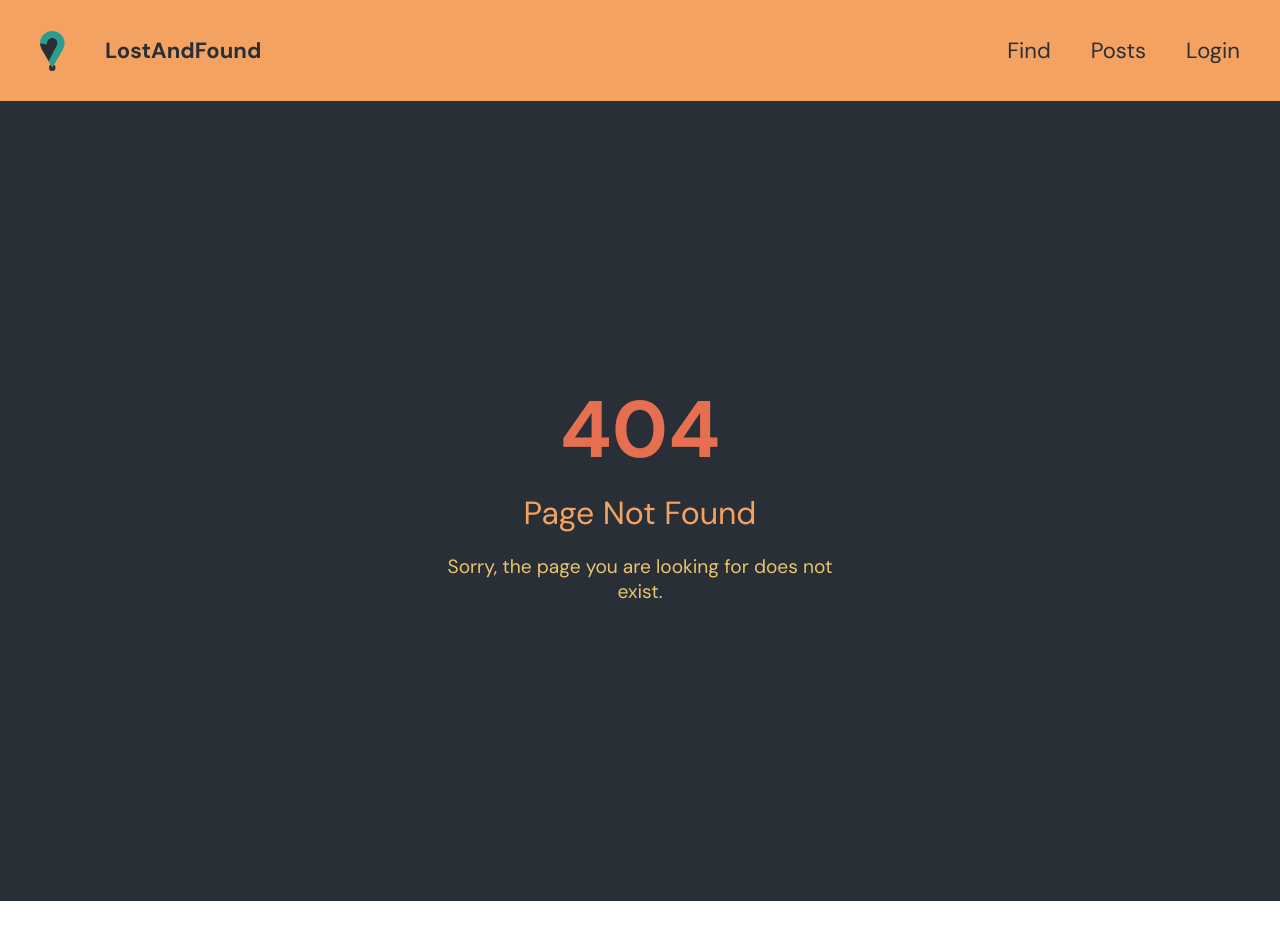
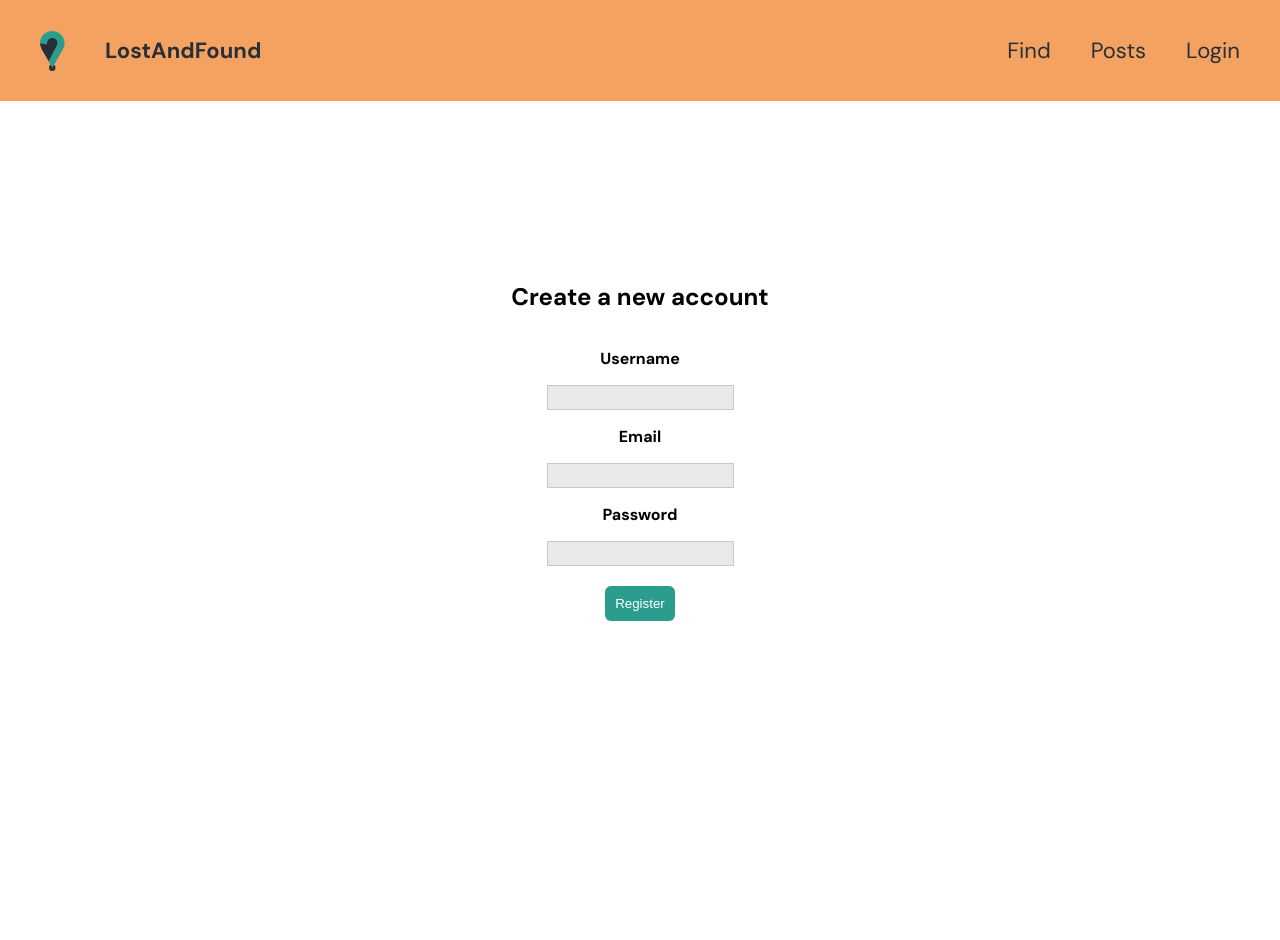
Before and after one commit to Juda0/Lost-Found, a React (Create React App) app in the folder client/: page /register in a window 1280 px wide. Before the commit this address had no page. Shown: the top 940 px of the page. Before the commit the page ends 901 px from the top, so only its background shows below. Built offline with nearby package versions, Linux system fonts and the light colour scheme.

Commit message:
register functionality added

```diff
--- a/client/src/App.js
+++ b/client/src/App.js
@@ -1,8 +1,9 @@
 import Navbar from "./components/Shared/Navbar.js"
 import Posts from "./components/Posts/Posts.js"
 import Login from "./components/Login/Login.js"
-import NoMatch from './components/NoMatch/NoMatch.js';
-import { Routes, Route } from 'react-router-dom';
+import Register from "./components/Register/Register.js"
+import NoMatch from './components/NoMatch/NoMatch.js'
+import { Routes, Route } from 'react-router-dom'
 
 function App() {
   return (
@@ -13,6 +14,7 @@ function App() {
           <Route path="/" />
           <Route path="/posts" element={ <Posts />} />
           <Route path="/login" element={<Login />} />
+          <Route path="/register" element={<Register />} />
           <Route path="*" element={<NoMatch />} />
     </Routes>
 
--- a/client/src/components/Login/Login.css
+++ b/client/src/components/Login/Login.css
@@ -4,6 +4,29 @@
   align-items: center;
   padding-top: 20vh;
   height: 100vh; /* This centers the form vertically on the page */
+}
+
+.button-container {
+  display: flex;
+  justify-content: space-between;
+  width: 100%;
+  margin-top: 10px;
+}
+
+.btnPrimary {
+  flex: 1;
+}
+
+.btnSecondary {
+  margin-left: 10px; /* Add margin for spacing */
+  background-color: transparent;
+  border: 1px solid #2a9d8f;
+  color: #2a9d8f;
+}
+.btnSecondary:hover {
+  margin-left: 10px; /* Add margin for spacing */
+  background-color: transparent;
+  color: #000000;
 }
 
 label{
@@ -15,22 +38,3 @@ input{
   background-color: rgb(233, 233, 233);
   border: 1px solid #292f362c;
 }
-
-button{
-  margin: 20px;
-  padding: 10px;
-  cursor: pointer;
-  background-color: #2a9d8f;
-  transition: all .3s;
-  color: white;
-  border: none;
-  border-radius: 6px;
-}
-
-button:hover{
-  background-color: #47beb1;
-}
-
-#errorMessage{
-  color: red;
-}
--- a/client/src/components/Login/Login.js
+++ b/client/src/components/Login/Login.js
@@ -1,7 +1,7 @@
-import { useEffect, useState } from 'react';
+import { useState } from 'react';
 import axios from '../../config/axiosConfig';
 import './Login.css';
-import { json } from 'react-router-dom';
+import { useNavigate } from 'react-router-dom';
 
 async function userLogin(credentials) {
   try {
@@ -33,6 +33,8 @@ const Login = () => {
   const [password, setPassword] = useState("");
   const [errorMessage, setError] = useState(null); // State for displaying login errors
 
+  const navigate = useNavigate();
+
     const handleSubmit = async (e) => {
       e.preventDefault();
       setError(null); // Clear any previous error
@@ -48,10 +50,18 @@ const Login = () => {
       }
     };
 
+
+    // Navigate to the registration page when the "Register" button is clicked
+    const handleRegisterClick = () => {
+      navigate('/register')
+    };
+
   return (
     <>
     <center>
-      <form className='userForm' onSubmit={handleSubmit}>
+      <div className='userForm'>
+        <form  onSubmit={handleSubmit}>
+        <h2>Sign in to your account</h2>
           <label>
             <p>Email</p>
             <input type="text" name='email' onChange={(e) => setEmail(e.target.value)}/>
@@ -60,11 +70,13 @@ const Login = () => {
             <p>Password</p>
             <input type="password" name='password' onChange={(e) => setPassword(e.target.value)}/>
           </label>
-        <div>
-          <button type="submit">Login</button>
+          <div className="button-container">
+            <button type="submit" className='btnPrimary'>Login</button>
+            <button onClick={handleRegisterClick} className='btnSecondary'>Register</button>
           </div>
+        </form>
         <p id='errorMessage'>{errorMessage}</p>
-      </form>
+      </div>
     </center>
     </>
   );
--- /dev/null
+++ b/client/src/components/Register/Register.css
@@ -0,0 +1,36 @@
+.userForm {
+  display: flex;
+  flex-direction: column;
+  align-items: center;
+  padding-top: 20vh;
+  height: 100vh; /* This centers the form vertically on the page */
+}
+
+label{
+  font-weight: bold;
+}
+
+input{
+  padding: 4px;
+  background-color: rgb(233, 233, 233);
+  border: 1px solid #292f362c;
+}
+
+button{
+  margin: 20px;
+  padding: 10px;
+  cursor: pointer;
+  background-color: #2a9d8f;
+  transition: all .3s;
+  color: white;
+  border: none;
+  border-radius: 6px;
+}
+
+button:hover{
+  background-color: #47beb1;
+}
+
+#errorMessage{
+  color: red;
+}
--- /dev/null
+++ b/client/src/components/Register/Register.js
@@ -0,0 +1,80 @@
+import { useState } from 'react';
+import axios from '../../config/axiosConfig';
+import './Register.css';
+import { useNavigate } from 'react-router-dom';
+
+async function userRegister(credentials, navigate) {
+  try {
+    const response = await axios.post('/user/register', {
+      username: credentials.username,
+      email: credentials.email,
+      password: credentials.password,
+    });
+
+    if (response.status === 201) {
+      navigate("/login")
+      return response.data;
+    }
+  } catch (error) {
+    if (error.response) {
+      if (error.response.status === 401) {
+        throw new Error('Invalid email and/or password');
+      } else {
+        throw new Error('Register failed. Please try again later.');
+      }
+    } else {
+      throw new Error('Network error: Unable to connect to the server.');
+    }
+  }
+}
+
+
+
+const Register = () => {
+  const [username, setUsername] = useState("");
+  const [email, setEmail] = useState("");
+  const [password, setPassword] = useState("");
+  const [errorMessage, setError] = useState(null); // State for displaying login errors
+
+  const navigate = useNavigate();
+
+    const handleSubmit = async (e) => {
+      e.preventDefault();
+      setError(null); // Clear any previous error
+
+      try {
+        const response = await userRegister({ username, email, password }, navigate);
+        console.log(response);
+      } catch (error) {
+        setError(error.message);
+      }
+    };
+
+  return (
+    <>
+    <center>
+      <form className='userForm' onSubmit={handleSubmit}>
+        <h2>Create a new account</h2>
+        <label>
+          <p>Username</p>
+          <input type="text" name='username' onChange={(e) => setUsername(e.target.value)}/>
+        </label>
+        <label>
+          <p>Email</p>
+          <input type="text" name='email' onChange={(e) => setEmail(e.target.value)}/>
+        </label>
+        <label>
+          <p>Password</p>
+          <input type="password" name='password' onChange={(e) => setPassword(e.target.value)}/>
+        </label>
+        <div>
+          <button type="submit">Register</button>
+        </div>
+        <p id='errorMessage'>{errorMessage}</p>
+      </form>
+    </center>
+    </>
+  );
+};
+
+export default Register;
```
Lines whose indentation alone changed are shown as unchanged.
